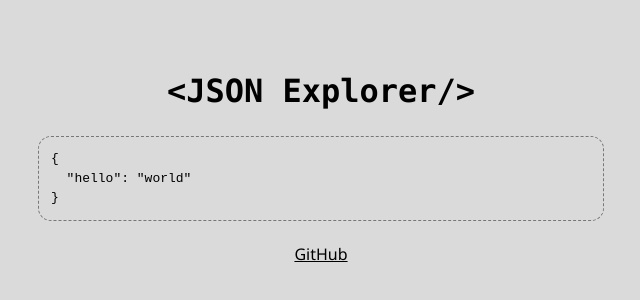
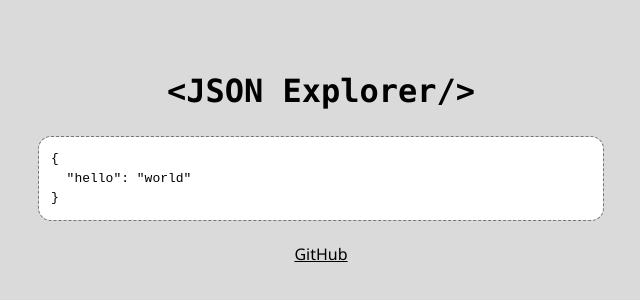
Before and after one commit to fer-nando-machado/react-json-explorer, a React (Vite) app: page / in a window 1280 px wide. Shown: the part 234-534 px from the top of the page, without its empty margins (319-959 px from the left). Built offline with nearby package versions, Linux system fonts and the light colour scheme.

Commit message:
removes vite favicon

```diff
--- a/index.html
+++ b/index.html
@@ -2,7 +2,6 @@
 <html lang="en">
   <head>
     <meta charset="UTF-8" />
-    <link rel="icon" type="image/svg+xml" href="/vite.svg" />
     <meta name="viewport" content="width=device-width, initial-scale=1.0" />
     <title>React JSON Explorer</title>
   </head>
--- a/src/JSONExplorer.scss
+++ b/src/JSONExplorer.scss
@@ -1,5 +1,6 @@
 .json-explorer {
   outline: 1px dashed #777777;
+  background-color: white;
   border-radius: 12px;
   padding: 12px;
 }
```
